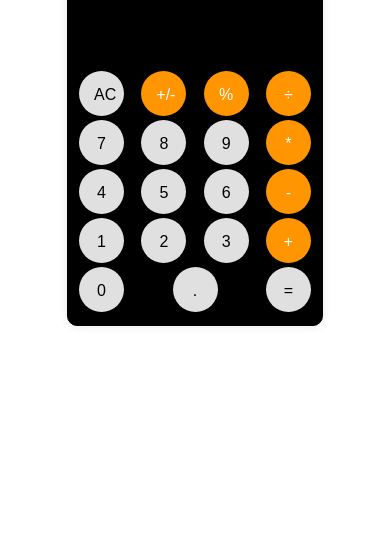
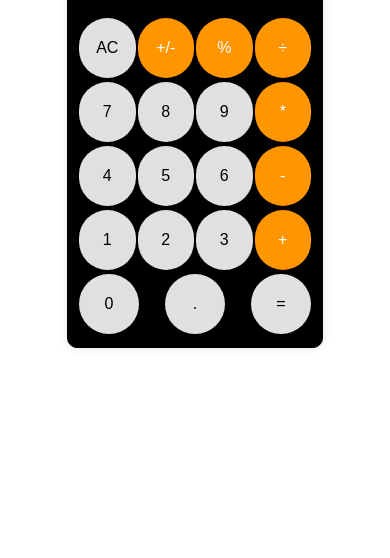
Before and after one commit to devbydijah/simple-calculator, a plain HTML site: page index.html in a window 390 px wide. Shown: the part 286-844 px from the top of the page. Drawn offline with Linux system fonts and the light colour scheme.

Commit message:
Adjust calculation height and margins for improved layout; increase button sizes for better usability

```diff
--- a/calculator.css
+++ b/calculator.css
@@ -31,10 +31,10 @@ h1 {
 }
 
 .js-calculation {
-  height: 50px;
-  margin-top: 10px;
+  height: 40px;
+  margin-top: 5px;
   margin-bottom: 5px;
-  padding: 10px;
+  padding: 2px;
   font-size: 45px;
   background-color: #000;
   border: none;
@@ -109,8 +109,8 @@ h1 {
     margin: 20px auto;
   }
   .btn {
-    width: 50px;
-    height: 50px;
+    width: 60px;
+    height: 60px;
     font-size: 16px;
     margin: 1px;
   }
@@ -122,8 +122,8 @@ h1 {
     padding: 10px;
   }
   .btn {
-    width: 45px;
-    height: 45px;
+    width: 60px;
+    height: 60px;
     font-size: 16px;
     margin: 1px;
   }
```
